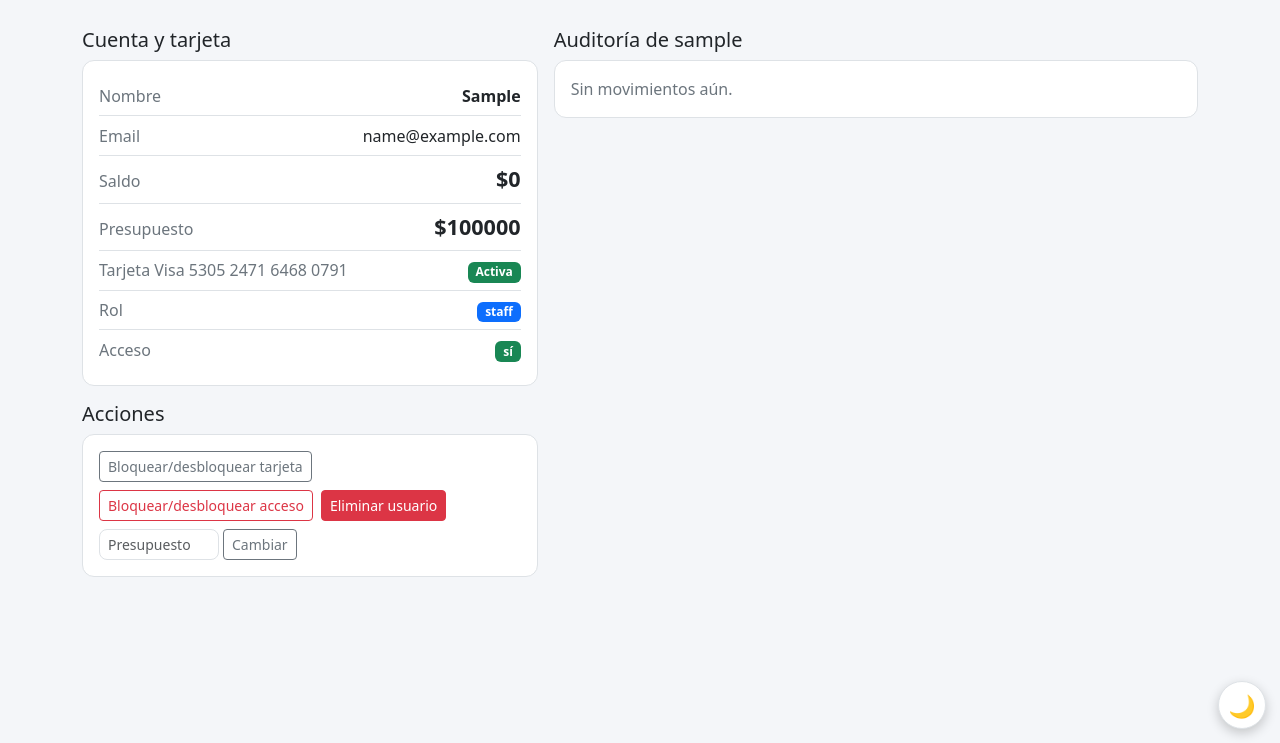
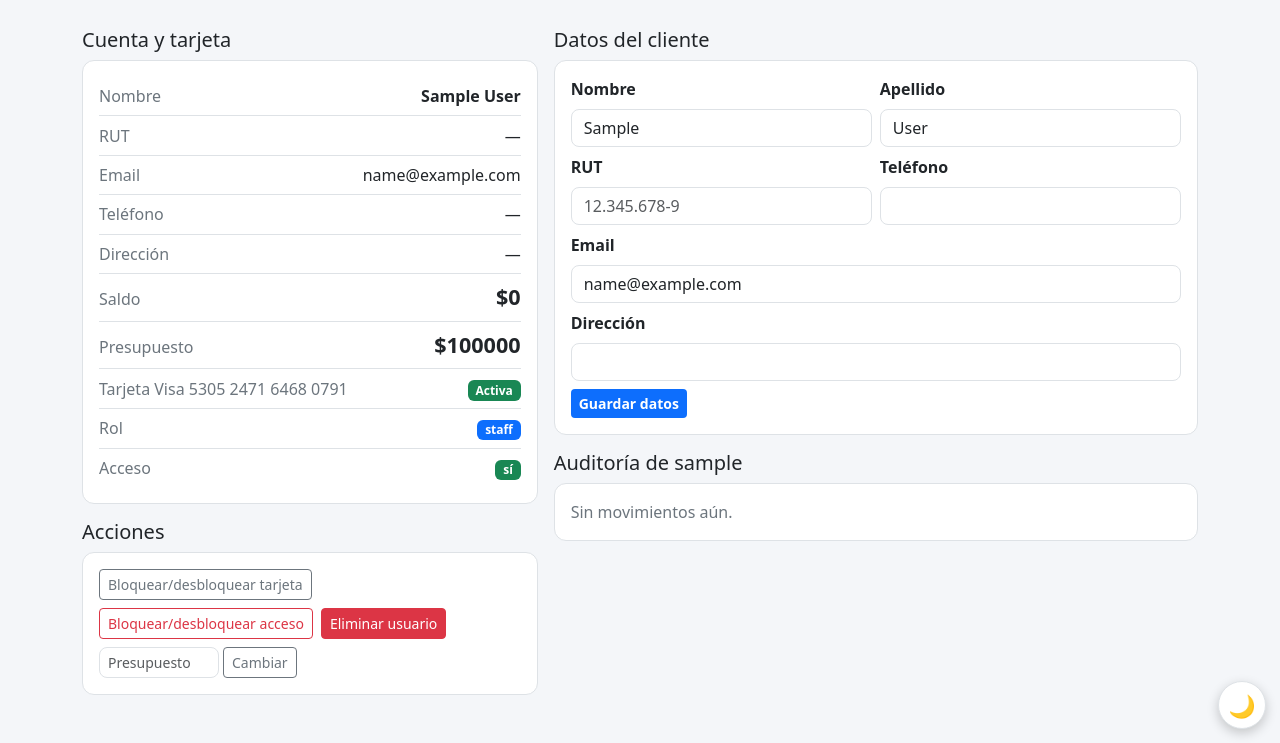
Before and after one commit to Jotaa137/Beatpay-Virtual, a Django app: page /panel/usuario/1 in a window 1280 px wide. Shown: the part 57-800 px from the top of the page. Run offline with Django 5.2, Linux system fonts and the light colour scheme; the visitor is signed in with stand-in values (Sample User, id 1); data comes from the database, SQL or seed files in the repository; data that the repository does not hold is empty.

Commit message:
seguridad: decoradores integrados y mantención completa de usuarios

```diff
--- a/core/templates/usuario.html
+++ b/core/templates/usuario.html
@@ -11,8 +11,11 @@
 <div class="col-12 col-lg-5">
 <h5 class="mt-1">Cuenta y tarjeta</h5>
 <div class="card bp-card mb-3"><div class="card-body">
-<div class="bp-stat"><span class="bp-muted">Nombre</span><span><b>{{ target.first_name|default:'—' }}</b></span></div>
-<div class="bp-stat"><span class="bp-muted">Email</span><span>{{ target.email|default:'—' }}</span></div>
+<div class="bp-stat"><span class="bp-muted">Nombre</span><span><b>{{ cliente.nombre }} {{ cliente.apellido }}</b></span></div>
+<div class="bp-stat"><span class="bp-muted">RUT</span><span>{{ cliente.rut|default:'—' }}</span></div>
+<div class="bp-stat"><span class="bp-muted">Email</span><span>{{ cliente.email|default:'—' }}</span></div>
+<div class="bp-stat"><span class="bp-muted">Teléfono</span><span>{{ cliente.telefono|default:'—' }}</span></div>
+<div class="bp-stat"><span class="bp-muted">Dirección</span><span>{{ cliente.direccion|default:'—' }}</span></div>
 <div class="bp-stat"><span class="bp-muted">Saldo</span><span class="num-big">${{ tarjeta.saldo }}</span></div>
 <div class="bp-stat"><span class="bp-muted">Presupuesto</span><span class="num-big">${{ cuenta.presupuesto }}</span></div>
 <div class="bp-stat"><span class="bp-muted">Tarjeta {{ tarjeta.tipo }} {{ tarjeta.numero }}</span><span class="badge {% if tarjeta.estado == 'Activa' %}text-bg-success{% else %}text-bg-danger{% endif %}">{{ tarjeta.estado }}</span></div>
@@ -33,6 +36,18 @@
 </div></div>
 </div>
 <div class="col-12 col-lg-7">
+<h5 class="mt-1">Datos del cliente</h5>
+<div class="card bp-card mb-3"><div class="card-body">
+<form method="post" class="row g-2">{% csrf_token %}<input type="hidden" name="action" value="editar_cliente">
+<div class="col-6"><label class="form-label">Nombre</label><input name="nombre" class="form-control bp-input" required minlength="2" maxlength="80" value="{{ cliente.nombre }}"></div>
+<div class="col-6"><label class="form-label">Apellido</label><input name="apellido" class="form-control bp-input" maxlength="80" value="{{ cliente.apellido }}"></div>
+<div class="col-6"><label class="form-label">RUT</label><input name="rut" class="form-control bp-input" maxlength="12" value="{{ cliente.rut|default_if_none:'' }}" placeholder="12.345.678-9"></div>
+<div class="col-6"><label class="form-label">Teléfono</label><input name="telefono" class="form-control bp-input" maxlength="20" value="{{ cliente.telefono }}"></div>
+<div class="col-12"><label class="form-label">Email</label><input name="email" type="email" class="form-control bp-input" value="{{ cliente.email }}"></div>
+<div class="col-12"><label class="form-label">Dirección</label><input name="direccion" class="form-control bp-input" maxlength="200" value="{{ cliente.direccion }}"></div>
+<div class="col-12"><button class="btn btn-beatpay btn-sm" type="submit">Guardar datos</button></div>
+</form>
+</div></div>
 <h5 class="mt-1">Auditoría de {{ target.username }}</h5>
 <div class="card bp-card mb-3"><div class="card-body">
 {% for a in historial %}<p class="mb-1" style="font-size:.85rem"><span class="bp-muted">{{ a.fecha|date:'d/m H:i' }}</span> <b>{{ a.usuario }}</b> {{ a.accion }} <span class="bp-muted">{{ a.detalle }}</span></p>{% empty %}<p class="bp-muted mb-0">Sin movimientos aún.</p>{% endfor %}
--- a/core/views.py
+++ b/core/views.py
@@ -6,11 +6,11 @@ from django.contrib import messages
 from django.contrib.auth import authenticate
 from django.contrib.auth import login as auth_login
 from django.contrib.auth import logout as auth_logout
-from django.contrib.auth.decorators import login_required
+from django.contrib.auth.decorators import login_required, user_passes_test
 from django.contrib.auth.models import User
 from django.core.exceptions import ValidationError
 from django.core.validators import validate_email
-from django.db.models import Q
+from django.db.models import ProtectedError, Q
 from django.shortcuts import redirect, render
 
 from .models import (
@@ -397,11 +397,14 @@ def tarjeta(request):
     })
 
 
+def es_staff(user):
+    """Permite el acceso solo a usuarios con permisos de administración."""
+    return user.is_staff
+
+
 @login_required
+@user_passes_test(es_staff, login_url='dashboard')
 def panel(request):
-    if not request.user.is_staff:
-        messages.error(request, 'No tienes permiso para ver el panel.')
-        return redirect('dashboard')
     if request.method == 'POST' and request.POST.get('action') == 'emitir':
         datos = {
             'nombre': request.POST.get('nombre', '').strip(),
@@ -445,7 +448,7 @@ def panel(request):
             _instrumento_interno(tarjeta)
             _log(request.user.username, 'emitir', f'tarjeta para {datos["username"]} (${tarjeta.saldo})')
             messages.success(request, f'Tarjeta emitida para {datos["username"]} con ${tarjeta.saldo}.')
-    for u in User.objects.all():
+    for u in User.objects.filter(is_staff=False):
         _tarjeta(u)
     clientes = list(User.objects.filter(is_staff=False).order_by('username'))
     cuentas = [_cuenta(u) for u in clientes]
@@ -480,10 +483,8 @@ def panel(request):
 
 
 @login_required
+@user_passes_test(es_staff, login_url='dashboard')
 def usuario_detalle(request, user_id):
-    if not request.user.is_staff:
-        messages.error(request, 'No tienes permiso para ver el panel.')
-        return redirect('dashboard')
     try:
         target = User.objects.get(pk=user_id)
     except (User.DoesNotExist, ValueError, TypeError):
@@ -491,6 +492,7 @@ def usuario_detalle(request, user_id):
         return redirect('panel')
     tcuenta = _cuenta(target)
     ttarjeta = _tarjeta(target)
+    tcliente = _cliente(target)
     if request.method == 'POST':
         action = request.POST.get('action')
         if action == 'toggle_tarjeta':
@@ -530,18 +532,67 @@ def usuario_detalle(request, user_id):
             tcuenta.save()
             _log(request.user.username, 'cupo', f'{target.username} rechazado')
             messages.success(request, f'Solicitud de {target.username} rechazada.')
+        elif action == 'editar_cliente':
+            nombre = request.POST.get('nombre', '').strip()
+            apellido = request.POST.get('apellido', '').strip()
+            rut = request.POST.get('rut', '').strip().upper() or None
+            email = request.POST.get('email', '').strip().lower()
+            telefono = request.POST.get('telefono', '').strip()
+            direccion = request.POST.get('direccion', '').strip()
+            errores = []
+            if len(nombre) < 2 or len(nombre) > 80:
+                errores.append('El nombre debe tener entre 2 y 80 caracteres.')
+            if len(apellido) > 80:
+                errores.append('El apellido no puede superar los 80 caracteres.')
+            if email:
+                error = _validar_email(email)
+                if error:
+                    errores.append(error)
+            if len(telefono) > 20:
+                errores.append('El teléfono no puede superar los 20 caracteres.')
+            if len(direccion) > 200:
+                errores.append('La dirección no puede superar los 200 caracteres.')
+            if rut:
+                if len(rut) > 12:
+                    errores.append('El RUT no puede superar los 12 caracteres.')
+                elif Cliente.objects.filter(rut=rut).exclude(pk=tcliente.pk).exists():
+                    errores.append('Ese RUT ya está registrado.')
+            if errores:
+                for e in errores:
+                    messages.error(request, e)
+            else:
+                tcliente.nombre = nombre
+                tcliente.apellido = apellido
+                tcliente.rut = rut
+                tcliente.email = email
+                tcliente.telefono = telefono
+                tcliente.direccion = direccion
+                tcliente.save()
+                target.first_name = nombre
+                target.last_name = apellido
+                target.email = email
+                target.save(update_fields=['first_name', 'last_name', 'email'])
+                _log(request.user.username, 'cliente', f'{target.username}: datos actualizados')
+                messages.success(request, f'Datos de {target.username} actualizados.')
         elif action == 'eliminar':
             if target == request.user:
                 messages.error(request, 'No puedes eliminarte a ti mismo.')
             else:
                 _log(request.user.username, 'eliminar', f'usuario {target.username}')
-                target.delete()
+                try:
+                    target.delete()
+                except ProtectedError:
+                    target.is_active = False
+                    target.save(update_fields=['is_active'])
+                    messages.warning(request, f'{target.username} tiene movimientos registrados; se desactivó en vez de eliminarse.')
+                    return redirect('usuario_detalle', user_id=target.id)
                 messages.success(request, f'Usuario {target.username} eliminado.')
                 return redirect('panel')
         return redirect('usuario_detalle', user_id=target.id)
     historial = Auditoria.objects.filter(Q(usuario=target.username) | Q(detalle__icontains=target.username)).order_by('-fecha')[:10]
     return render(request, 'usuario.html', {
         'target': target,
+        'cliente': tcliente,
         'cuenta': tcuenta,
         'tarjeta': ttarjeta,
         'historial': historial,
```
